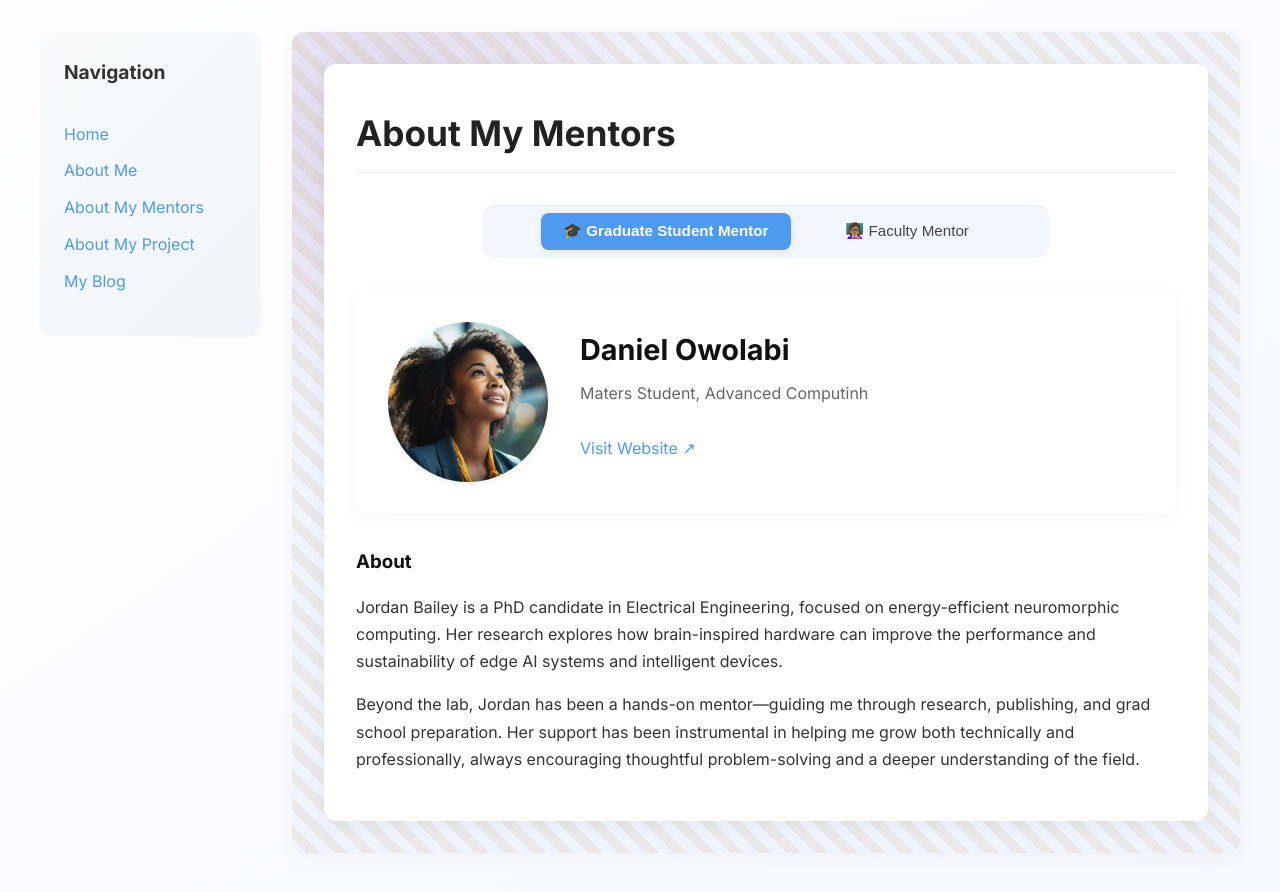
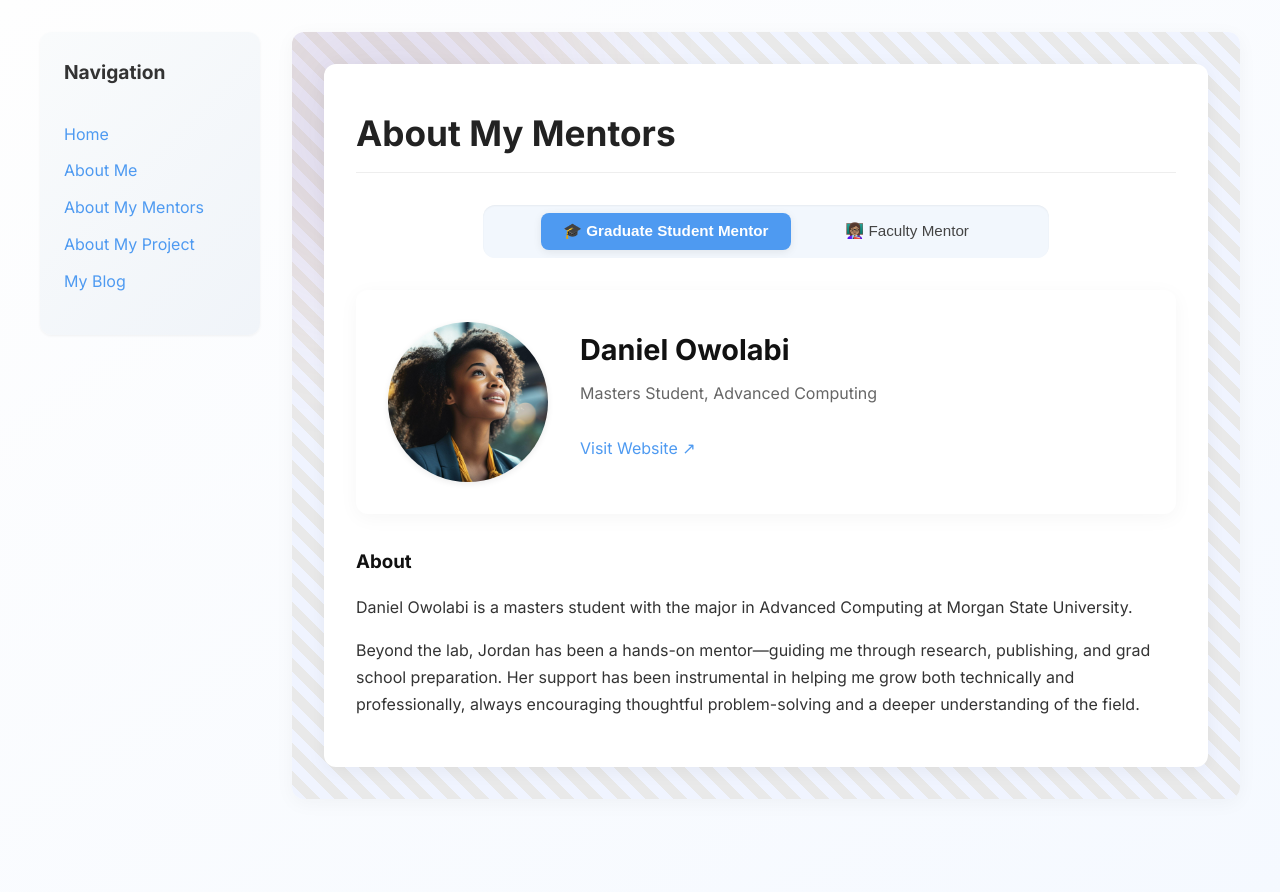
Before and after one commit to SumitKatuwal3382/SumitKatuwal3382.github.io, a Jekyll site: the page built from pages/about-my-mentor.md, in a window 1280 px wide. Shown: the top 892 px of the page. Built offline with Jekyll 4.4.1, drawn with Linux system fonts in a browser that asks for light colours.

Commit message:
Update about-my-mentor.md

```diff
--- a/pages/about-my-mentor.md
+++ b/pages/about-my-mentor.md
@@ -5,11 +5,11 @@ permalink: /about-my-mentor.html
 
 graduate_mentor:
   name: Daniel Owolabi
-  title: Maters Student, Advanced Computinh
+  title: Masters Student, Advanced Computing
   image: /assets/images/graduate-student-mentor.jpg
   website: https://gradmentor.example.com
   bio: |
-    Jordan Bailey is a PhD candidate in Electrical Engineering, focused on energy-efficient neuromorphic computing. Her research explores how brain-inspired hardware can improve the performance and sustainability of edge AI systems and intelligent devices.
+    Daniel Owolabi is a masters student with the major in Advanced Computing at Morgan State University.
 
     Beyond the lab, Jordan has been a hands-on mentor—guiding me through research, publishing, and grad school preparation. Her support has been instrumental in helping me grow both technically and professionally, always encouraging thoughtful problem-solving and a deeper understanding of the field.
 
@@ -19,7 +19,7 @@ faculty_mentor:
   image: /assets/images/faculty-mentor.jpg
   website: https://facultymentor.example.com
   bio: |
-    Dr. Elijah Freeman is a pioneering figure in the field of neural engineering and robotics. With over four decades of experience in academia and research, his work has focused on developing accessible brain-computer interface systems and exploring how robotics can enhance human capability.
+    Dr. Edward Robinson is professor of practice at School of Global Journalism and Communication at Morgan State University.
 
     A passionate advocate for diversity in STEM, Dr. Freeman has mentored dozens of underrepresented students and continues to inspire the next generation of researchers and technologists through his leadership and legacy.
 
```
